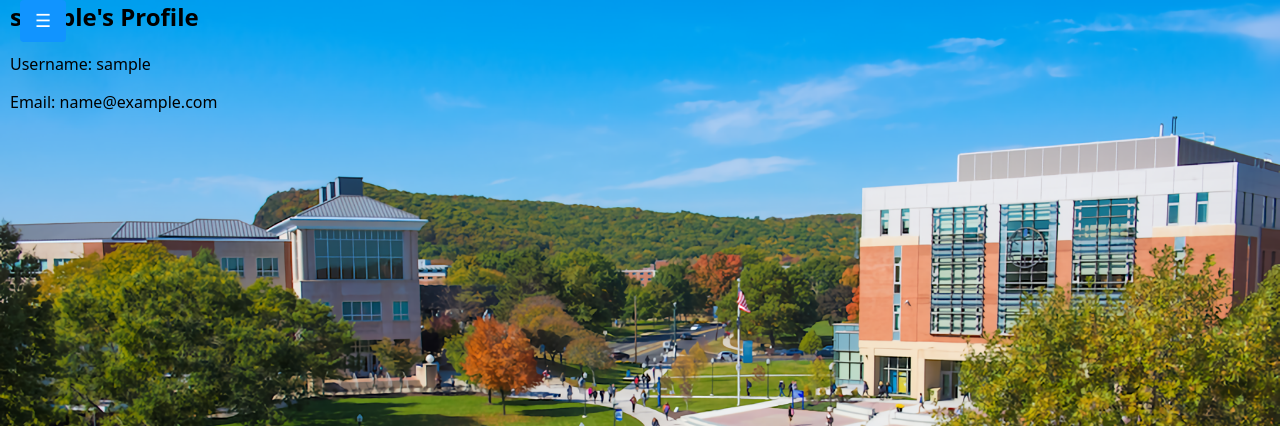
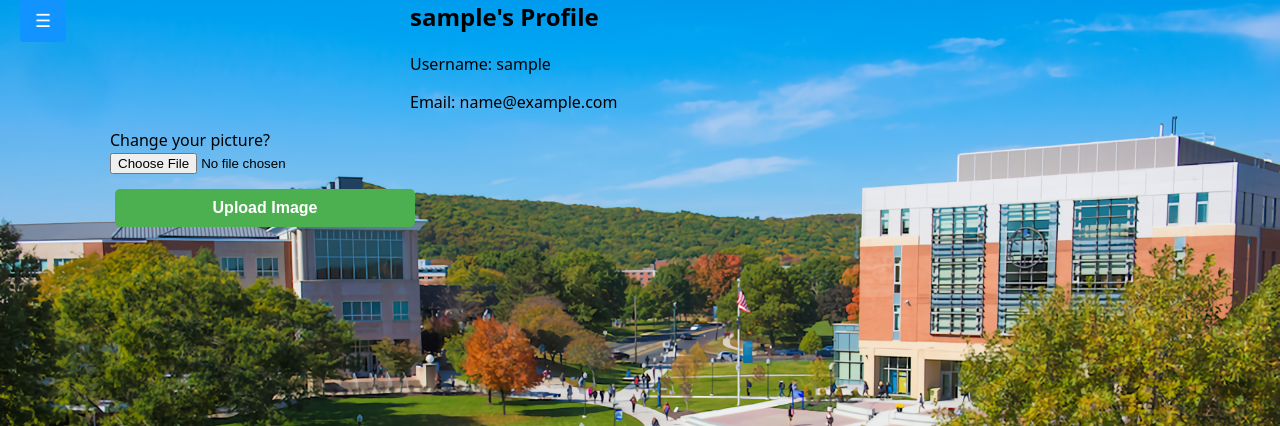
Before and after one commit to Hualin120/CSC-400-Project, a Flask app: page /profile in a window 1280 px wide. Shown: the part 20-446 px from the top of the page. Run offline with Flask 3, Linux system fonts and the light colour scheme; the visitor is signed in with stand-in values (Sample User, id 1).

Commit message:
added profile picture functionality and added more styling to some pages.

```diff
--- a/static/styles.css
+++ b/static/styles.css
@@ -13,6 +13,11 @@ body{
     font-family: system-ui, -apple-system, BlinkMacSystemFont, 'Segoe UI', Roboto, Oxygen, Ubuntu, Cantarell, 'Open Sans', 'Helvetica Neue', sans-serif;
     margin: 0;
     padding: 0;
+    transition: margin-left 0.3s ease;
+}
+
+body.sidebar-open {
+    margin-left: 250px;
 }
 
 h1{
@@ -83,11 +88,15 @@ p{
     font-size: 18px;
     cursor: pointer;
     border-radius: 4px;
-    transition: background-color 0.3s ease;
+    transition: background-color 0.3s ease, left 0.3s ease;
 }
 
 .sidebar-toggle:hover {
     background-color: #7ed0ff;
+}
+
+body.sidebar-open .sidebar-toggle {
+    left: 270px;
 }
 
 .header2 {
@@ -242,6 +251,14 @@ p{
     text-align: center;
 }
 
+.profileinfo{
+    margin-left: 400px;
+}
+
+.change{
+    margin-left: 100px;
+}
+
 /* =========================
    FORMS (global)
    ========================= */
--- a/templates/base.html
+++ b/templates/base.html
@@ -48,10 +48,12 @@
     <script>
         const sidebarToggle = document.getElementById('sidebarToggle');
         const sidebar = document.getElementById('sidebar');
+        const body = document.body;
 
         if (sidebarToggle) {
             sidebarToggle.addEventListener('click', function() {
                 sidebar.classList.toggle('open');
+                body.classList.toggle('sidebar-open');
             });
 
             // Close sidebar when a link is clicked
@@ -59,6 +61,7 @@
             sidebarLinks.forEach(link => {
                 link.addEventListener('click', function() {
                     sidebar.classList.remove('open');
+                    body.classList.remove('sidebar-open');
                 });
             });
         }
--- a/templates/profile.html
+++ b/templates/profile.html
@@ -2,7 +2,18 @@
 {% block title %}Profile{% endblock %}
 
 {% block content %}
+<div class="profileinfo">
   <h2> {{ user.username }}'s Profile</h2>
   <p>Username: {{ user.username }}</p>
   <p>Email: {{ user.email }}</p>
+</div>
+<div class="change">
+  <form action="/upload-profile-picture" method="post" enctype="multipart/form-data">
+  <label for="profile_picture"> Change your picture? </label>
+  <br>
+  <input type="file" id="profile_picture" name="profile_picture" accept="image/png, image/jpeg, image/jpg">
+  <br>
+  <button type="submit">Upload Image</button>
+</form>
+</div>
 {% endblock %}
```
